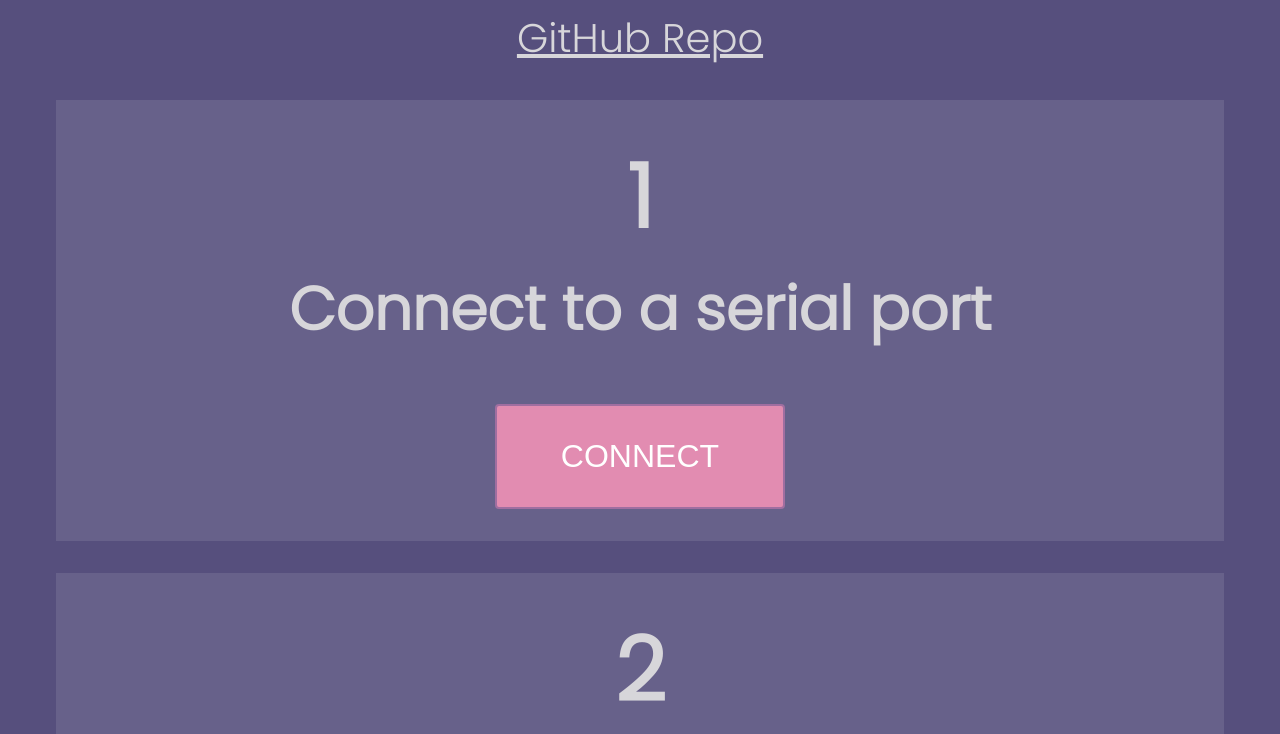
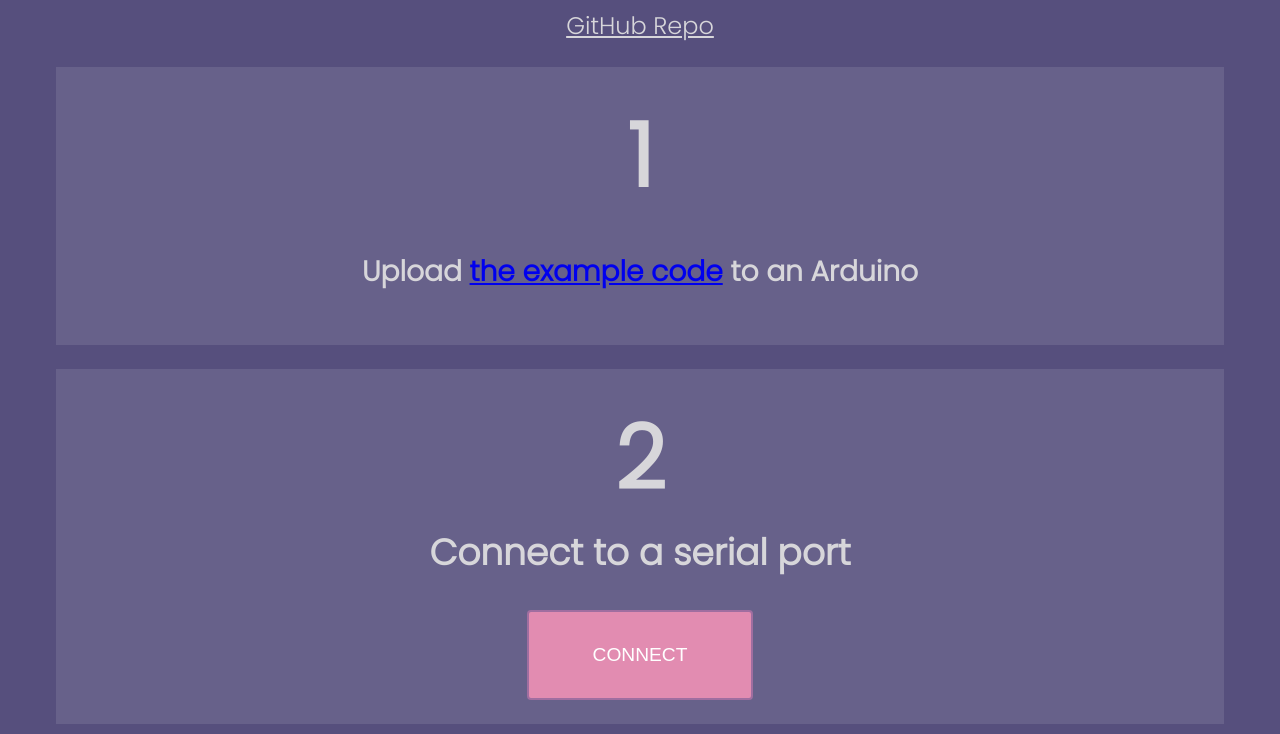
Before and after one commit to UnJavaScripter/web-serial-example, a plain HTML site: page index.html in a window 1280 px wide. Shown: the top 734 px of the page. Drawn offline with Linux system fonts and the light colour scheme.

Commit message:
chore: add link to demo
chore: add initial step to instructions

```diff
--- a/index.html
+++ b/index.html
@@ -16,6 +16,9 @@
       <a href="https://github.com/UnJavaScripter/web-serial-example">GitHub Repo</a>
     </div>
     <section class="elements">
+      <div class="element">
+        <h3>Upload <a href="https://github.com/UnJavaScripter/web-serial-example/blob/master/web_serial_onboard_led.ino">the example code</a> to an Arduino</h3>
+      </div>
       <div class="element">
         <h2>Connect to a serial port</h2>
         <button id="connect-to-serial">Connect</button>
--- a/styles.css
+++ b/styles.css
@@ -8,7 +8,7 @@
 }
 
 body {
-  font-size: 2.5em;
+  font-size: 1.5em;
   background-color: var(--color-background);
   font-family: 'Poppins', sans-serif;
   color: var(--color-primary-light);
@@ -55,9 +55,9 @@ button:focus {
 
 .element {
   counter-increment: the-counter;
-  margin: 2rem 3rem;
+  margin: 1.5rem 3rem;
   background-color: var(--color-background-light);
-  padding: 2rem 3.5rem;
+  padding: 1.5rem 3.5rem;
   word-break: break-word;
 }
 
```
Also changed, not shown: 1 other file.
